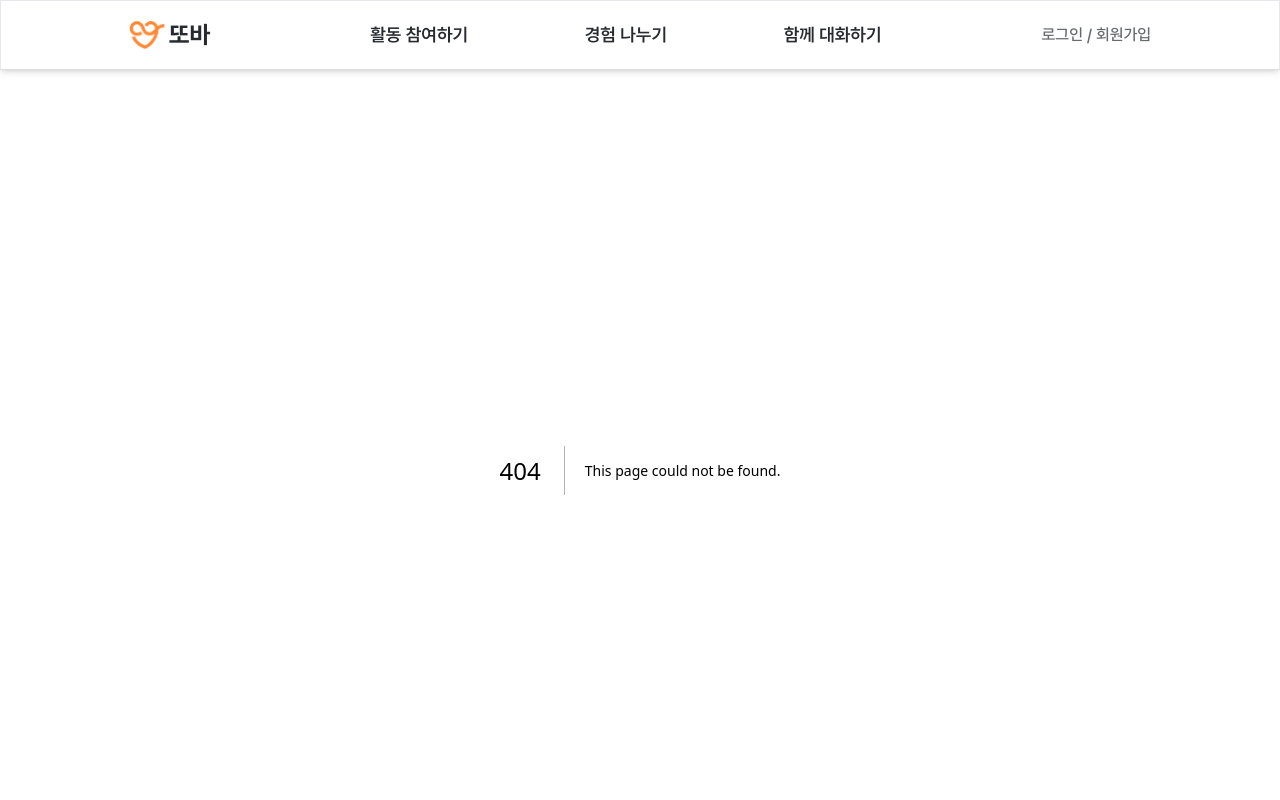
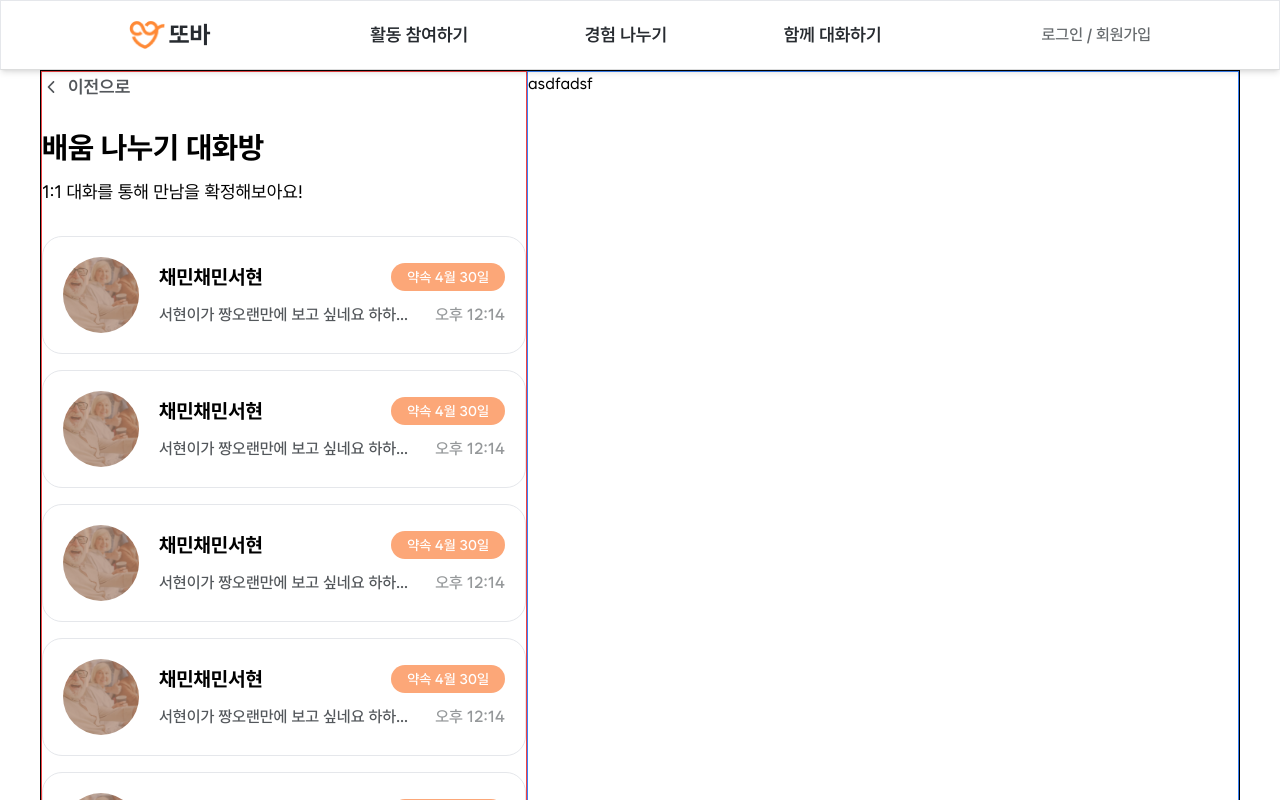
Before and after one commit to Kusitms-29th-Meetup-TeamE/Frontend, a Next.js app: page /chat/share in a window 1280 px wide. Before the commit this address had no page. Shown: the top 800 px of the page. Built offline with nearby package versions, Linux system fonts and the light colour scheme.

Commit message:
📍 Feat(#44): add chat-page

```diff
--- /dev/null
+++ b/src/app/chat/activity/page.tsx
@@ -0,0 +1,76 @@
+import { RoomItem, RoomItemProps } from '@/components/chat/RoomItem';
+import { RoomList } from '@/components/chat/RoomList';
+
+export const dummyData: RoomItemProps[] = [
+  {
+    myId: 0,
+    roomId: 2,
+    imageUrl: '/assets/main/main_banner.png',
+    title: '채민채민서현',
+    lastMeetingDate: 30,
+    appointmentDate: '4월 30일',
+    lastMessage: '서현이가 짱',
+    lastMessageTime: '오후 12:14',
+  },
+  {
+    myId: 0,
+    roomId: 2,
+    imageUrl: '/assets/main/main_banner.png',
+    title: '채민채민서현',
+    lastMeetingDate: 30,
+    appointmentDate: '4월 30일',
+    lastMessage: '서현이가 짱',
+    lastMessageTime: '오후 12:14',
+  },
+  {
+    myId: 0,
+    roomId: 2,
+    imageUrl: '/assets/main/main_banner.png',
+    title: '채민채민서현',
+    lastMeetingDate: 30,
+    appointmentDate: '4월 30일',
+    lastMessage: '서현이가 짱',
+    lastMessageTime: '오후 12:14',
+  },
+  {
+    myId: 0,
+    roomId: 2,
+    imageUrl: '/assets/main/main_banner.png',
+    title: '채민채민서현',
+    lastMeetingDate: 30,
+    appointmentDate: '4월 30일',
+    lastMessage: '서현이가 짱',
+    lastMessageTime: '오후 12:14',
+  },
+  {
+    myId: 0,
+    roomId: 2,
+    imageUrl: '/assets/main/main_banner.png',
+    title: '채민채민서현',
+    lastMeetingDate: 30,
+    appointmentDate: '4월 30일',
+    lastMessage: '서현이가 짱',
+    lastMessageTime: '오후 12:14',
+  },
+];
+
+export default function ChatActivity() {
+  return (
+    <div className="w-full mx-auto pt-[40px] max-w-[1200px] border border-black flex">
+      <RoomList
+        title="활동 대화방"
+        subTitle="활동 대화방에서 약속을 또 잡아보아요!"
+      >
+        {dummyData.map((item, idx) => {
+          return (
+            <div key={idx}>
+              <RoomItem data={item as RoomItemProps} />
+            </div>
+          );
+        })}
+      </RoomList>
+
+      <section className="flex-1 border border-blue-500">asdfadsf</section>
+    </div>
+  );
+}
--- /dev/null
+++ b/src/app/chat/share/page.tsx
@@ -0,0 +1,33 @@
+import { OneRoomItem } from '@/components/chat/OneRoomItem';
+import { RoomItem } from '@/components/chat/RoomItem';
+import { RoomList } from '@/components/chat/RoomList';
+
+import { dummyData } from '../activity/page';
+
+export default function ChatShare() {
+  return (
+    <div className="w-full mx-auto max-w-[1200px] border border-black flex">
+      <RoomList
+        title="배움 나누기 대화방"
+        subTitle="1:1 대화를 통해 만남을 확정해보아요!"
+      >
+        {/* <RoomItem />
+        <RoomItem />
+        <RoomItem />
+        <RoomItem />
+        <RoomItem />
+        <RoomItem />
+        <RoomItem /> */}
+        {dummyData.map((item, idx) => {
+          return (
+            <div key={idx}>
+              <OneRoomItem data={item} />
+            </div>
+          );
+        })}
+      </RoomList>
+
+      <section className="flex-1 border border-blue-500">asdfadsf</section>
+    </div>
+  );
+}
```
